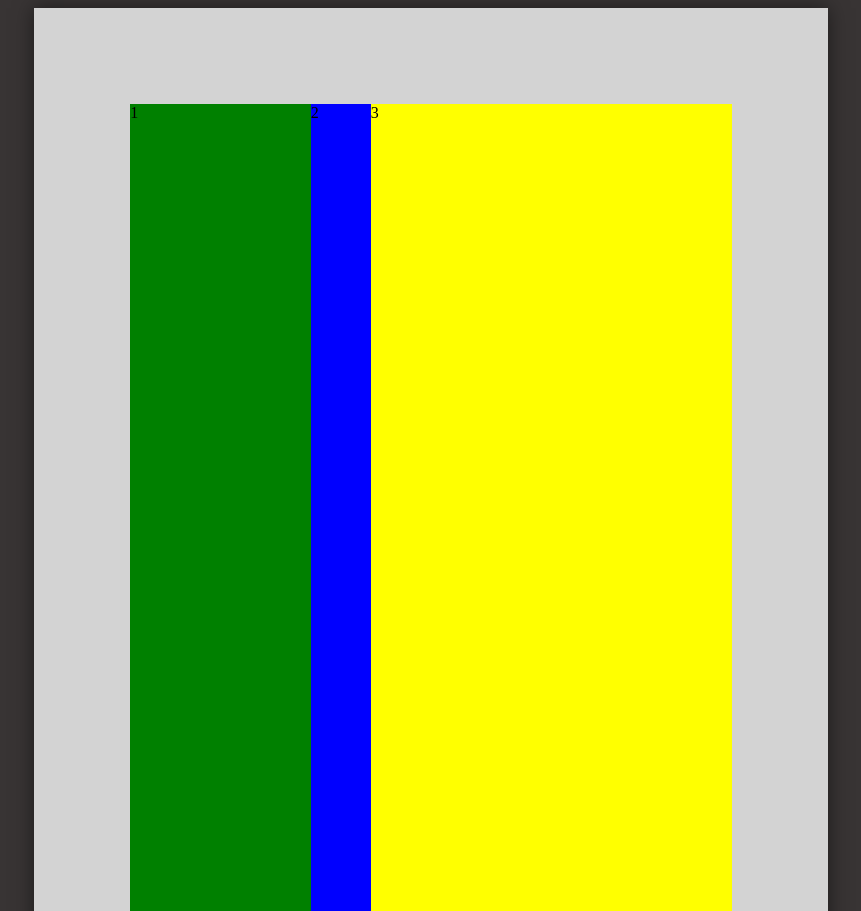
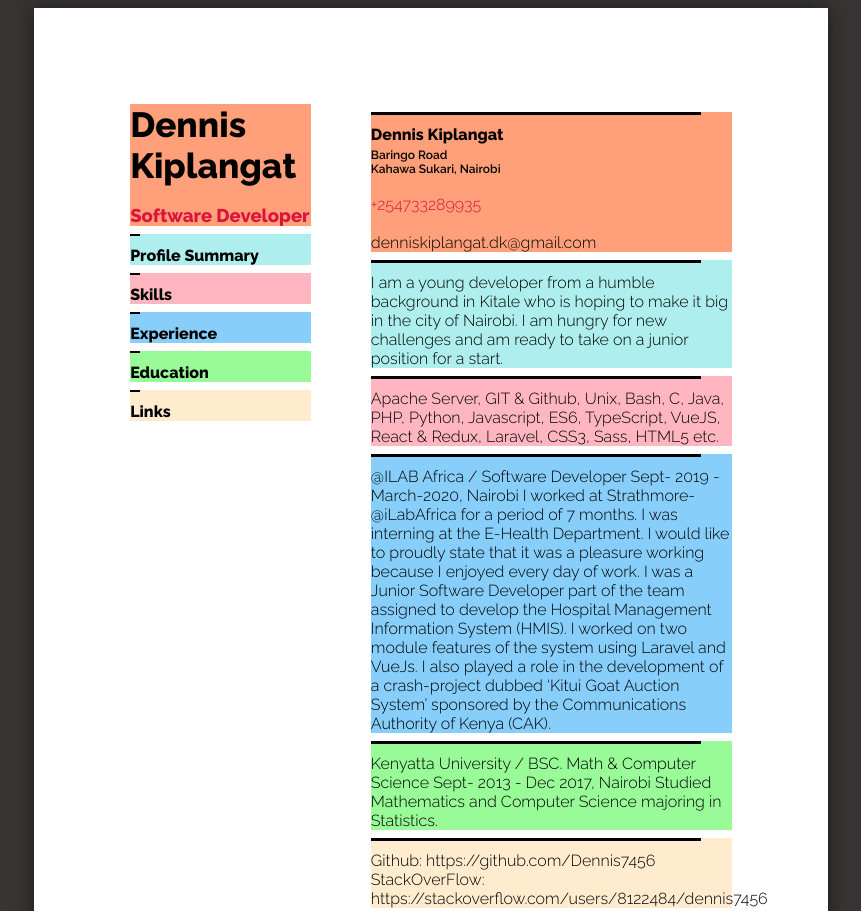
Before and after one commit to Dennis7456/myresume, a plain HTML site: page index.html in a window 1280 px wide. Shown: the top 911 px of the page, without its empty margins (209-1070 px from the left). Drawn offline with Linux system fonts and the light colour scheme.

Commit message:
defined columns and rows, placed text

```diff
--- a/css/styles.css
+++ b/css/styles.css
@@ -1,5 +1,6 @@
 body {
     background:rgb(56, 52, 52);
+    font-family: Arial, Helvetica, sans-serif;
 
 }
 page {
@@ -7,6 +8,7 @@ background:white;
 display: block;
 margin: 0 auto;
 box-shadow: 0 0 0.5cm rgba(0,0,0,0.5);
+font-family: 'Raleway', sans-serif;
 }
 
 page[size="A4"]{
@@ -16,20 +18,90 @@ height: 29.7cm;
 
 .container {
     padding: 1in;
-    background: LightGray;
+    background: white;
     display: grid;
     grid-template-columns: 30% 10% 60%;
-    grid-template-rows: 29.7cm;
+    grid-template-rows: 4.95cm 4.95cm 4.95cm 4.95cm 4.95cm 4.95cm;
+    grid-template-areas:
+      "info info"
+      "profilesummary profilesummary"
+      "skills skills"
+      "experience experience"
+      "education education"
+      "links links";
+
 }
 
 .col-1{
-    background: green;
+    background: white;
 }
 
 .col-2{
-    background: blue;
+    background: white;
 }
 
 .col-3{
-    background: yellow;
+    background: white;
 }
+
+.row-1 {
+    background: LightSalmon;
+    grid-area: info;
+}
+.row-2 {
+    background: PaleTurquoise;
+    grid-area: info;
+}
+.row-3 {
+    background: lightpink;
+    grid-area: info;
+}
+.row-4 {
+    background: LightSkyBlue;
+    grid-area: info;
+}
+.row-5 {
+    background: PaleGreen;
+    grid-area: info;
+}
+.row-6 {
+    background: BlanchedAlmond;
+    grid-area: info;
+}
+
+hr {
+    position: relative;
+    border: none;
+    width: 330px;
+    height: 3px;
+    background: black;
+    margin-bottom: 10px;
+    margin-left:0px;
+}
+
+.short-lines {
+    height: 2px;
+    width: 10px;
+    position: sticky;
+
+}
+
+#name-large {
+    font-size: 35px;
+}
+
+#role {
+    font-size: 18.5px;
+    color: crimson;
+}
+
+#address {
+    font-size: 12px;
+    margin-top: -10px;
+    border: none;
+    font-weight: 600;
+}
+
+#phonenumber {
+    color:crimson;
+}
--- a/index.html
+++ b/index.html
@@ -5,24 +5,88 @@
     <meta name="viewport" content="width=device-width, initial-scale=1">
     <title>My Resume</title>
     <meta name="description" content="My official resume.">
-    <meta name="author" content="Dennis">
+    <meta name="author" content="Dennis Kiplang'at Ng'etich">
     <meta property="og:title" content="My Resume">
     <meta property="og:type" content="website">
     <meta property="og:url" content="#">
     <meta property="og:description" content="My official resume.">
     <meta property="og:image" content="my_image.png">
-    <!-- <link rel="icon" href="/favicon.ico"> -->
-    <link rel="icon" href="/my_favicon.svg" type="image/svg+xml">
-    <link rel="apple-touch-icon" href="/apple-touch-icon.png">
     <link rel="stylesheet" href="css/styles.css?v=1.0">
-
+    <!-- FavIcon Config -->
+    <link rel="apple-touch-icon" sizes="180x180" href="images/favicon/apple-touch-icon.png">
+    <link rel="icon" type="image/png" sizes="32x32" href="images/favicon/favicon-32x32.png">
+    <link rel="icon" type="image/png" sizes="16x16" href="images/favicon/favicon-16x16.png">
+    <link rel="manifest" href="site.webmanifest">
+    <!-- <Raleway font></Raleway> -->
+    <link rel="preconnect" href="https://fonts.googleapis.com">
+<link rel="preconnect" href="https://fonts.gstatic.com" crossorigin>
+<link href="https://fonts.googleapis.com/css2?family=Raleway:wght@300;600;800&display=swap" rel="stylesheet">
 </head>
 <body>
     <page size="A4">
         <div class="container">
-            <div class="col-1">1</div>
-            <div class="col-2">2</div>
-            <div class="col-3">3</div>
+            <div class="col-1">
+                <div class="row-1">
+                    <div id="name-large"><b>Dennis Kiplangat</b></div>
+                    <br><div id="role"><b>Software Developer</b></div>
+                </div>
+                <div class="row-2">
+                    <hr class="short-lines">
+                    <b>Profile Summary</b>
+                </div>
+                <div class="row-3">
+                    <hr class="short-lines">
+                    <b>Skills</b>
+                </div>
+                <div class="row-4">
+                    <hr class="short-lines">
+                    <b>Experience</b>
+                </div>
+                <div class="row-5">
+                    <hr class="short-lines">
+                    <b>Education</b>
+                </div>
+                <div class="row-6">
+                    <hr class="short-lines">
+                    <b>Links</b>
+                </div>
+            </div>
+            <div class="col-2"></div>
+            <div class="col-3">
+                <div class="row-1">
+                    <hr>
+                    <b>Dennis Kiplangat</b>
+                    <div id="address">
+                        <br>Baringo Road
+                        <br>Kahawa Sukari, Nairobi
+                    </div>
+                    <div id="phonenumber"><br>+254733289935</div>
+                    <br>denniskiplangat.dk@gmail.com
+                </div>
+                <div class="row-2">
+                    <hr>
+                    I am a young developer from a humble background in Kitale who is hoping to make it big in the city of Nairobi. I am hungry for new challenges and am ready to take on a junior position for a start.
+                </div>
+                <div class="row-3">
+                    <hr>
+                    Apache Server, GIT & Github, Unix, Bash, C, Java, PHP, Python, Javascript, ES6, TypeScript, VueJS, React & Redux, Laravel, CSS3, Sass, HTML5 etc.
+                </div>
+                <div class="row-4">
+                    <hr>
+                    @ILAB Africa / Software Developer Sept- 2019 - March-2020, Nairobi
+                    I worked at Strathmore-@iLabAfrica for a period of 7 months. I was interning at the E-Health Department. I would like to proudly state that it was a pleasure working because I enjoyed every day of work. I was a Junior Software Developer part of the team assigned to develop the Hospital Management Information System (HMIS). I worked on two module features of the system using Laravel and VueJs. I also played a role in the development of a crash-project dubbed ‘Kitui Goat Auction System’ sponsored by the Communications Authority of Kenya (CAK).
+                </div>
+                <div class="row-5">
+                    <hr>
+                    Kenyatta University / BSC. Math & Computer Science Sept- 2013 - Dec 2017, Nairobi
+Studied Mathematics and Computer Science majoring in Statistics.
+                </div>
+                <div class="row-6">
+                    <hr>
+                    Github: https://github.com/Dennis7456
+StackOverFlow: https://stackoverflow.com/users/8122484/dennis7456
+                </div>
+                </div>
         </div>
     </page>
 </body>
```
Also changed, not shown: images/favicon/android-chrome-192x192.png (added), images/favicon/android-chrome-512x512.png (added), images/favicon/apple-touch-icon.png (added), images/favicon/favicon-16x16.png (added), images/favicon/favicon-32x32.png (added), images/favicon/favicon.ico (added), site.webmanifest (added), 2 other files.
